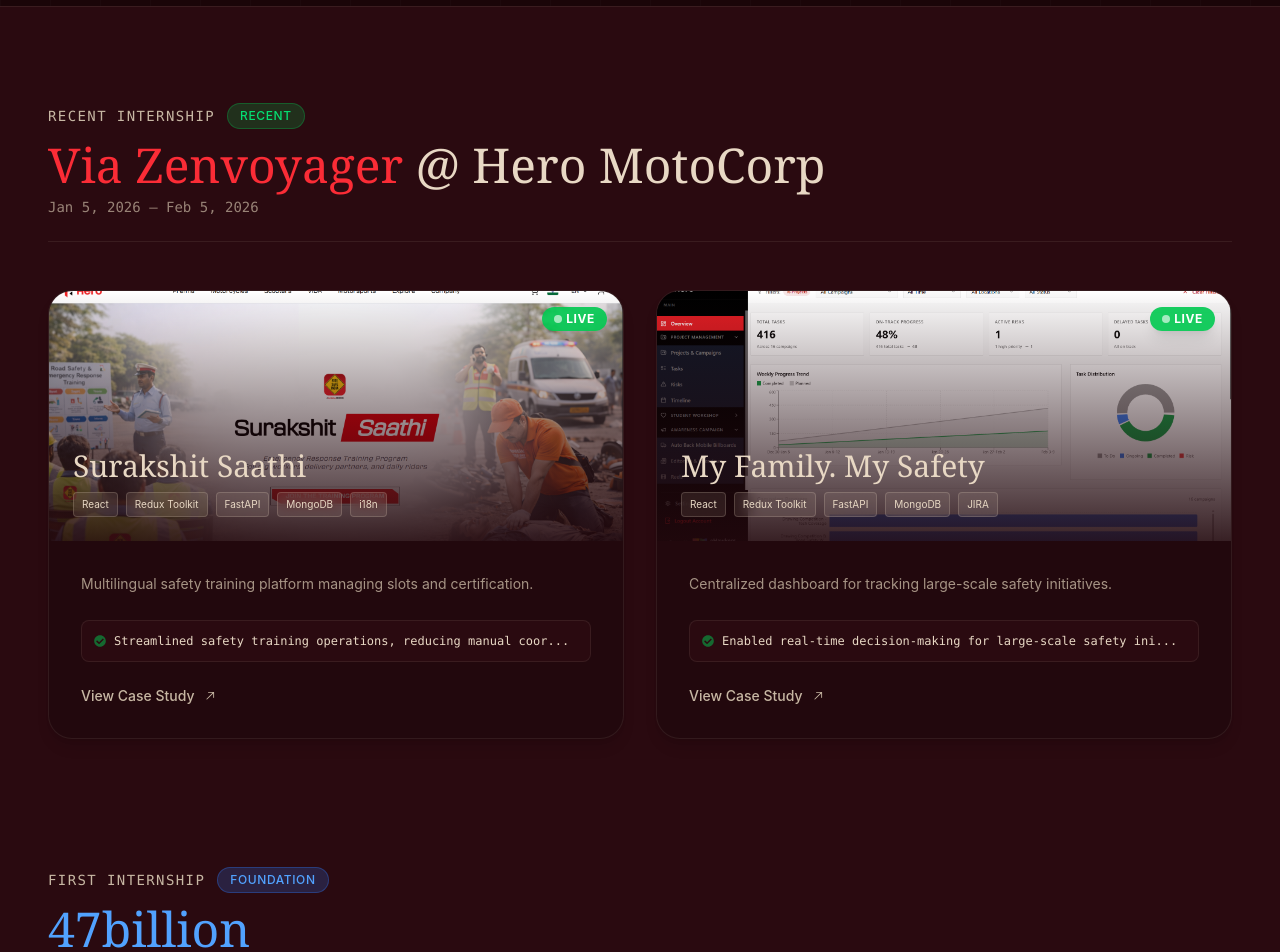
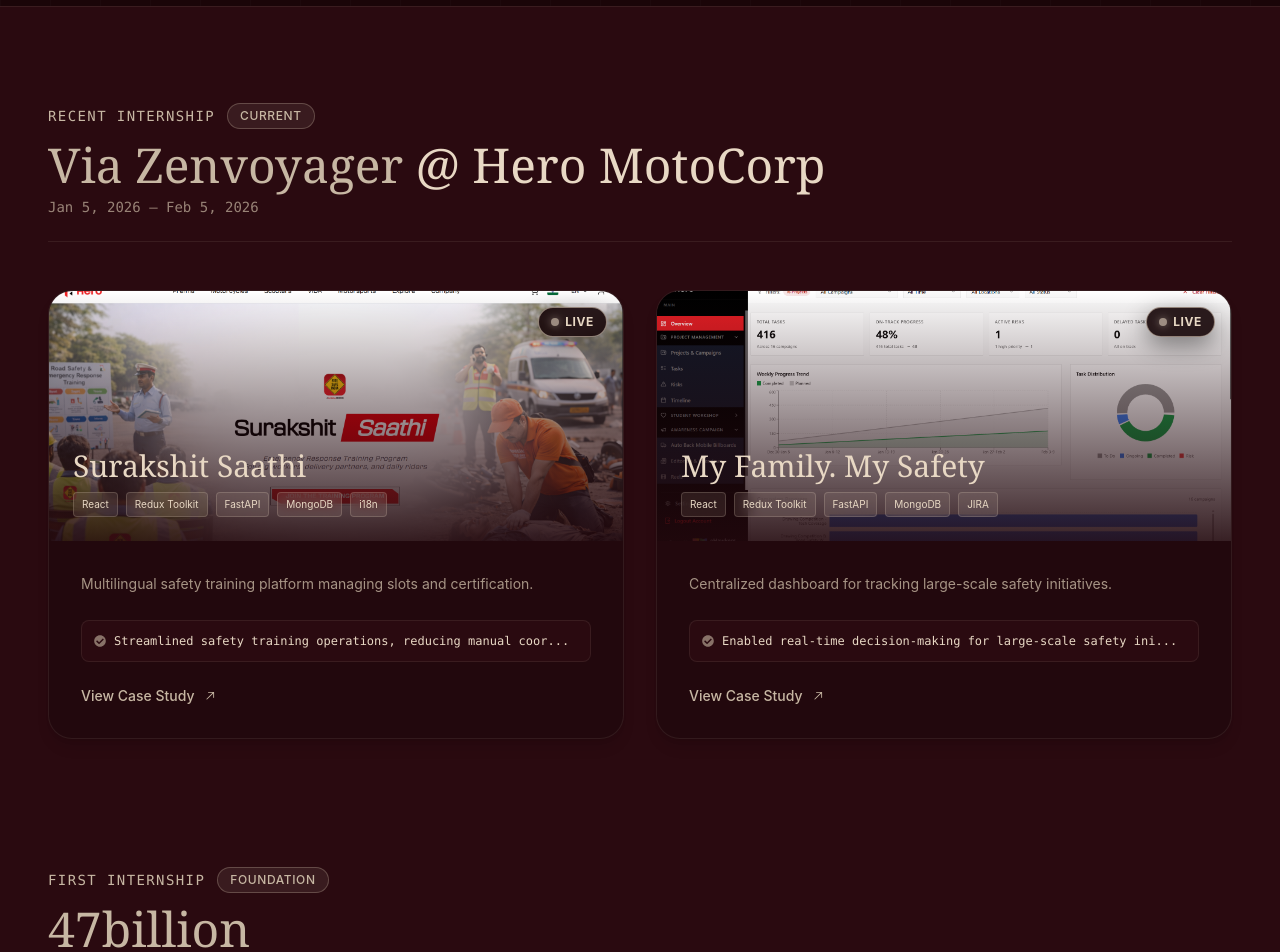
Before and after one commit to sujaldef/Portfolio-Sujal-Koshta-, a Next.js app: page / in a window 1280 px wide. Shown: the part 2580-3532 px from the top of the page. Built offline with nearby package versions, Linux system fonts and the light colour scheme.

Commit message:
changed the colors

```diff
--- a/components/home/ProjectsSection.jsx
+++ b/components/home/ProjectsSection.jsx
@@ -44,12 +44,12 @@
               <span className="text-[#C7B7A3] font-mono text-sm tracking-widest uppercase">
                 Recent Internship
               </span>
-              <span className="px-3 py-1 bg-green-500/20 border border-green-500/30 rounded-full text-green-400 text-xs font-medium uppercase tracking-wider">
-                 recent
+              <span className="px-3 py-1 bg-[#C7B7A3]/10 border border-[#C7B7A3]/30 rounded-full text-[#C7B7A3] text-xs font-medium uppercase tracking-wider">
+                Current
               </span>
             </div>
             <h2 className="text-4xl md:text-5xl font-serif text-[#E8D8C4]">
-              <span className="text-red-500">Via Zenvoyager</span> @ Hero
+              <span className="text-[#C7B7A3]">Via Zenvoyager</span> @ Hero
               MotoCorp
             </h2>
             <p className="text-[#C7B7A3]/70 text-sm mt-2 font-mono">
@@ -78,12 +78,12 @@
               <span className="text-[#C7B7A3] font-mono text-sm tracking-widest uppercase">
                 First Internship
               </span>
-              <span className="px-3 py-1 bg-blue-500/20 border border-blue-500/30 rounded-full text-blue-400 text-xs font-medium uppercase tracking-wider">
-                 Foundation
+              <span className="px-3 py-1 bg-[#C7B7A3]/10 border border-[#C7B7A3]/30 rounded-full text-[#C7B7A3] text-xs font-medium uppercase tracking-wider">
+                Foundation
               </span>
             </div>
             <h2 className="text-4xl md:text-5xl font-serif text-[#E8D8C4]">
-              <span className="text-blue-400">47billion</span>
+              <span className="text-[#C7B7A3]">47billion</span>
             </h2>
             <p className="text-[#C7B7A3]/70 text-sm mt-2 font-mono">
               Apr 15, 2025 – May 15, 2025
@@ -166,8 +166,8 @@
       <div className="relative h-[250px] w-full overflow-hidden">
         {/* Live Project Badge */}
         {project.isLiveProject && (
-          <div className="absolute top-4 right-4 z-10 px-3 py-1 bg-green-500/90 rounded-full text-white text-xs font-bold uppercase tracking-wider flex items-center gap-1 shadow-lg">
-            <span className="w-2 h-2 bg-white rounded-full animate-pulse"></span>{' '}
+          <div className="absolute top-4 right-4 z-10 px-3 py-1.5 bg-[#150406]/90 rounded-full text-[#E8D8C4] text-xs font-bold uppercase tracking-wider flex items-center gap-1.5 border border-[#E8D8C4]/55 shadow-[0_8px_24px_rgba(0,0,0,0.45)] backdrop-blur-sm">
+            <span className="w-2 h-2 bg-[#E8D8C4] rounded-full animate-pulse shadow-[0_0_8px_rgba(232,216,196,0.8)]"></span>{' '}
             Live
           </div>
         )}
@@ -202,7 +202,7 @@
           {project.shortDescription}
         </p>
         <div className="flex items-center gap-2 text-xs font-mono text-[#E8D8C4] bg-[#2a0a10] p-3 rounded-lg border border-[#C7B7A3]/10">
-          <FaCheckCircle className="text-green-500/50" />
+          <FaCheckCircle className="text-[#C7B7A3]/60" />
           <span>{project.impact.substring(0, 60)}...</span>
         </div>
 
```
